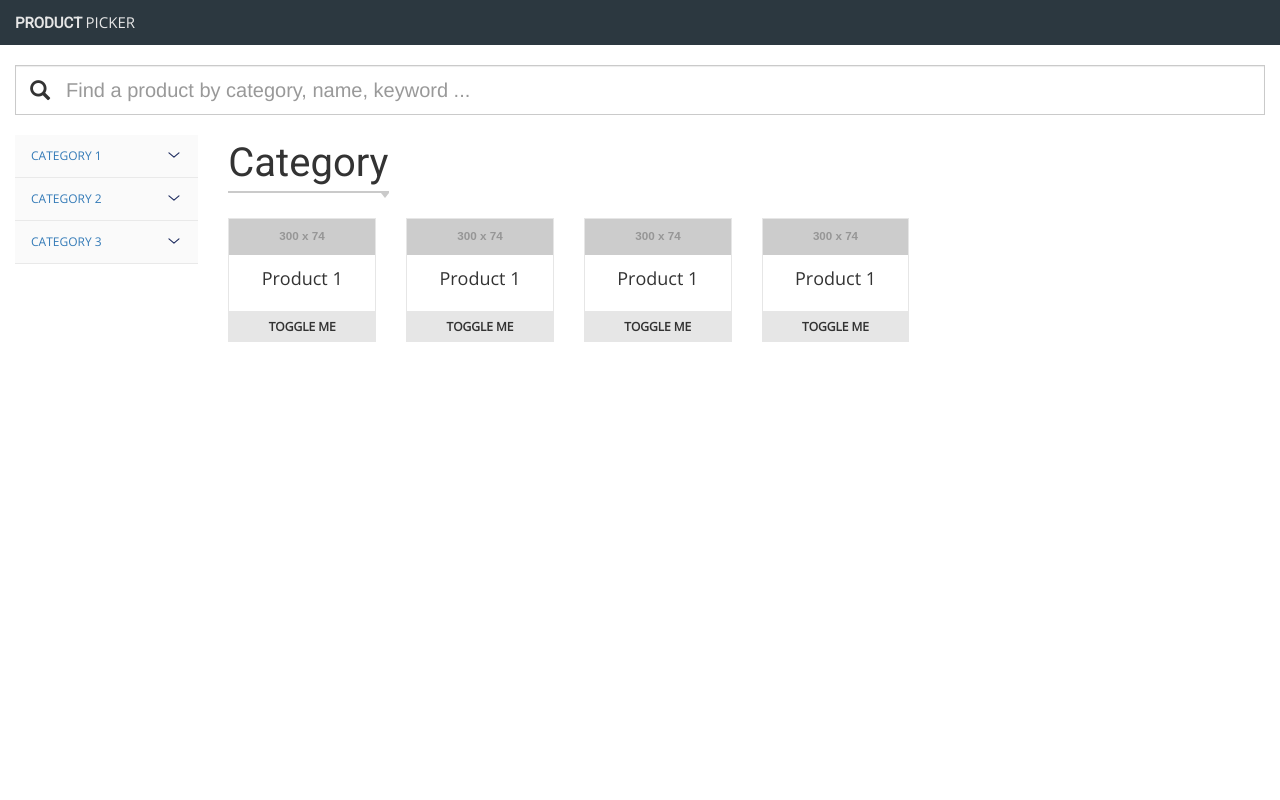
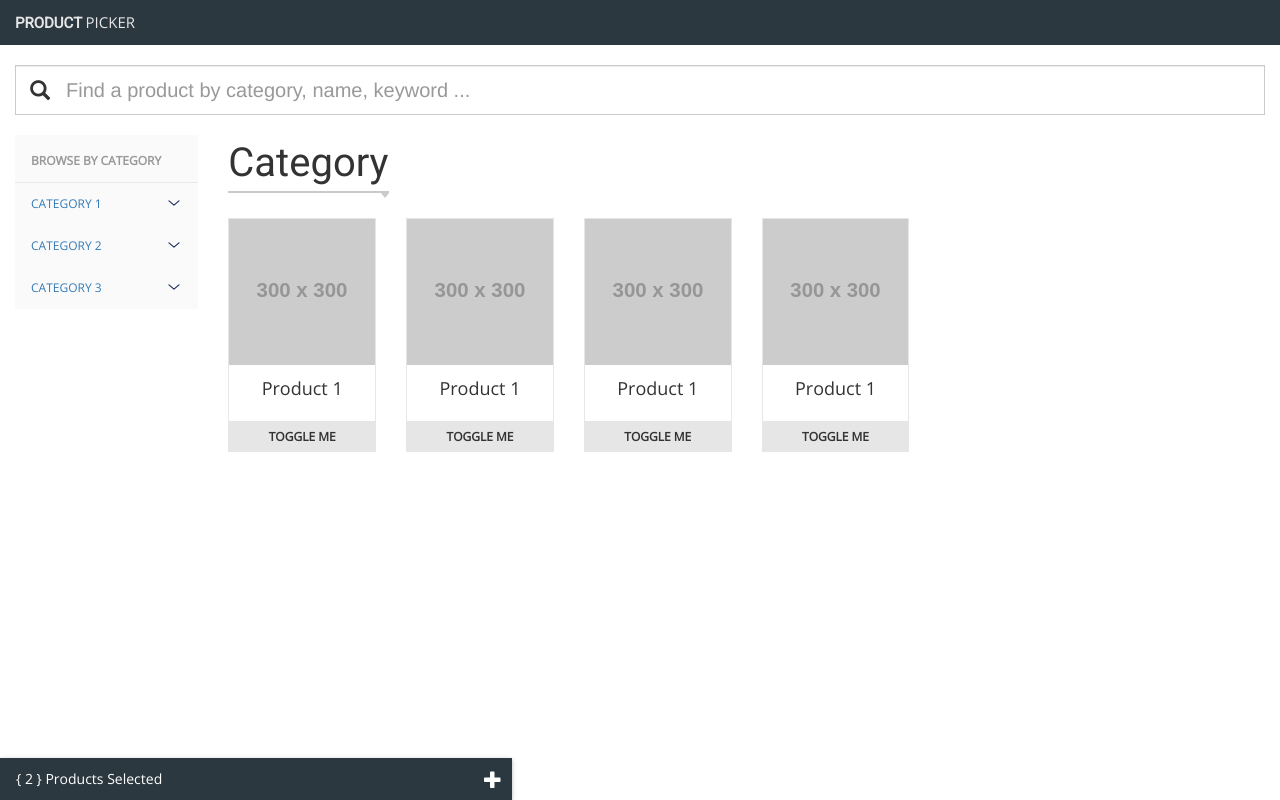
Before and after one commit to rajeshbhatt/product-picker, a website: page index.html in a window 1280 px wide. Drawn offline with nearby package versions, Linux system fonts and the light colour scheme; placeholder pictures from the web are drawn by us.

Commit message:
Selected products popup added, Aside navigation updated

```diff
--- a/index.html
+++ b/index.html
@@ -39,6 +39,7 @@
 					<div class="pe-aside">
 						<div class="pe-accordion">
 							<ul>
+								<li class="pe-accordion-item--title">Browse by Category</li>
 								<li>
 									<a href="javascript:void(0)">
 										<span>Category 1</span>
@@ -101,7 +102,7 @@
 								<li class="col-sm-2">
 									<div class="pe-browse-item">
 										<div class="pe-browse-item-image">
-											<img class="img-responsive" src="http://placehold.it/300/074e68/ffffff?text=Image" />
+											<img class="img-responsive" src="http://placehold.it/300/cacaca/333333?text=Image" />
 										</div>
 										<div class="pe-browse-item-title">
 											<p>Product 1</p>
@@ -114,7 +115,7 @@
 								<li class="col-sm-2">
 									<div class="pe-browse-item">
 										<div class="pe-browse-item-image">
-											<img class="img-responsive" src="http://placehold.it/300/074e68/ffffff?text=Image" />
+											<img class="img-responsive" src="http://placehold.it/300/cacaca/333333?text=Image" />
 										</div>
 										<div class="pe-browse-item-title">
 											<p>Product 1</p>
@@ -127,7 +128,7 @@
 								<li class="col-sm-2">
 									<div class="pe-browse-item">
 										<div class="pe-browse-item-image">
-											<img class="img-responsive" src="http://placehold.it/300/074e68/ffffff?text=Image" />
+											<img class="img-responsive" src="http://placehold.it/300/cacaca/333333?text=Image" />
 										</div>
 										<div class="pe-browse-item-title">
 											<p>Product 1</p>
@@ -140,7 +141,7 @@
 								<li class="col-sm-2">
 									<div class="pe-browse-item">
 										<div class="pe-browse-item-image">
-											<img class="img-responsive" src="http://placehold.it/300/074e68/ffffff?text=Image" />
+											<img class="img-responsive" src="http://placehold.it/300/cacaca/333333?text=Image" />
 										</div>
 										<div class="pe-browse-item-title">
 											<p>Product 1</p>
@@ -157,6 +158,13 @@
 			</div>
 		</div>
 	</div>
+	<div class="pe-drawer">
+		<div class="pe-drawer-collection">
+			<div class="pe-drawer-header">{ 2 } Products Selected <span class="glyphicon glyphicon-plus"></span></div>
+			<div class="pe-drawer-content"></div>
+			<div class="pe-drawer-footer"></div>
+		</div>
+	</div>
 </body>
 
 </html>
--- a/scss/main.scss
+++ b/scss/main.scss
@@ -7,4 +7,5 @@
 @import "modules/search";
 @import "modules/accordion";
 @import "modules/browse";
+@import "modules/drawer";
 @import "themes/theme";
--- a/scss/modules/_accordion.scss
+++ b/scss/modules/_accordion.scss
@@ -1,7 +1,7 @@
 .pe-accordion {
 
     li {
-        border-bottom: 1px solid #e9e9e9;
+
     }
 
     a {
@@ -28,4 +28,14 @@
     &-content {
         display: none;
     }
+
+    &-item--title {
+        text-transform: uppercase;
+        color: #999;
+        font-weight: bold;
+        line-height: 1;
+        border-bottom: 1px solid #e9e9e9;
+        font-size: 12px;
+        padding: 20px 16px 15px;
+    }
 }
--- /dev/null
+++ b/scss/modules/_drawer.scss
@@ -0,0 +1,37 @@
+.pe-drawer {
+
+    position: fixed;
+    bottom: 0;
+    width: 80%;
+
+   &-collection {
+        -webkit-box-shadow: 0 1px 5px 0 rgba(0,0,0,0.2),0 2px 2px 0 rgba(0,0,0,0.14),0 3px 1px -2px rgba(0,0,0,0.12);
+        box-shadow: 0 1px 5px 0 rgba(0,0,0,0.2),0 2px 2px 0 rgba(0,0,0,0.14),0 3px 1px -2px rgba(0,0,0,0.12);
+        max-height: 600px;
+        width: 50%;
+        -webkit-transition: transform 400ms cubic-bezier(0.4,0,0.2,1);
+        transition: transform 400ms cubic-bezier(0.4,0,0.2,1);
+        -webkit-transform: translateY(0);
+        transform: translateY(0);
+    }
+
+    &-header {
+        background: #2c3840;
+        padding: 8px 16px;
+        color: #fff;
+        font-size: 14px;
+        position: relative;
+
+        .glyphicon {
+            position: absolute;
+            top: 50%;
+            font-size: 18px;
+            font-weight: 300;
+            color: #fff;
+            right: 10px;
+            margin-top: -9px;
+        }
+    }
+
+
+}
```
Also changed, not shown: css/style.css, 1 other file.
